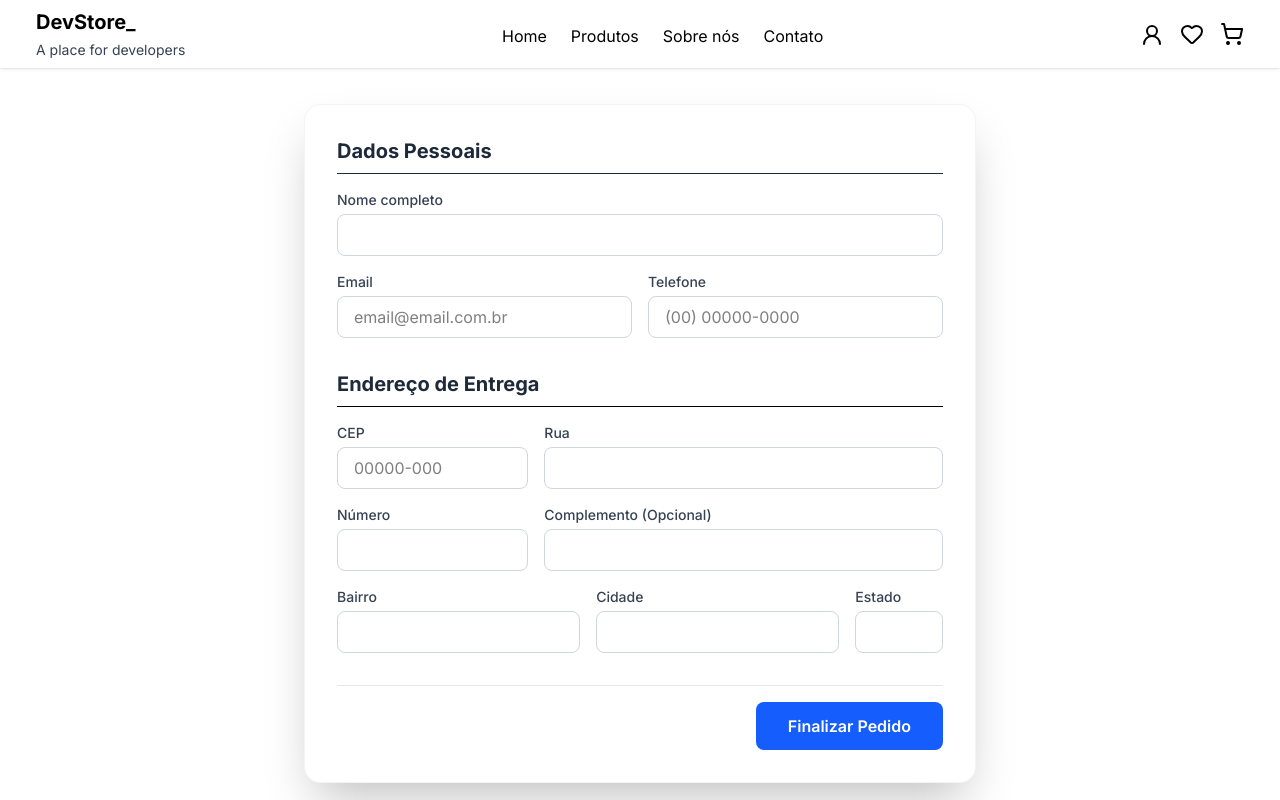
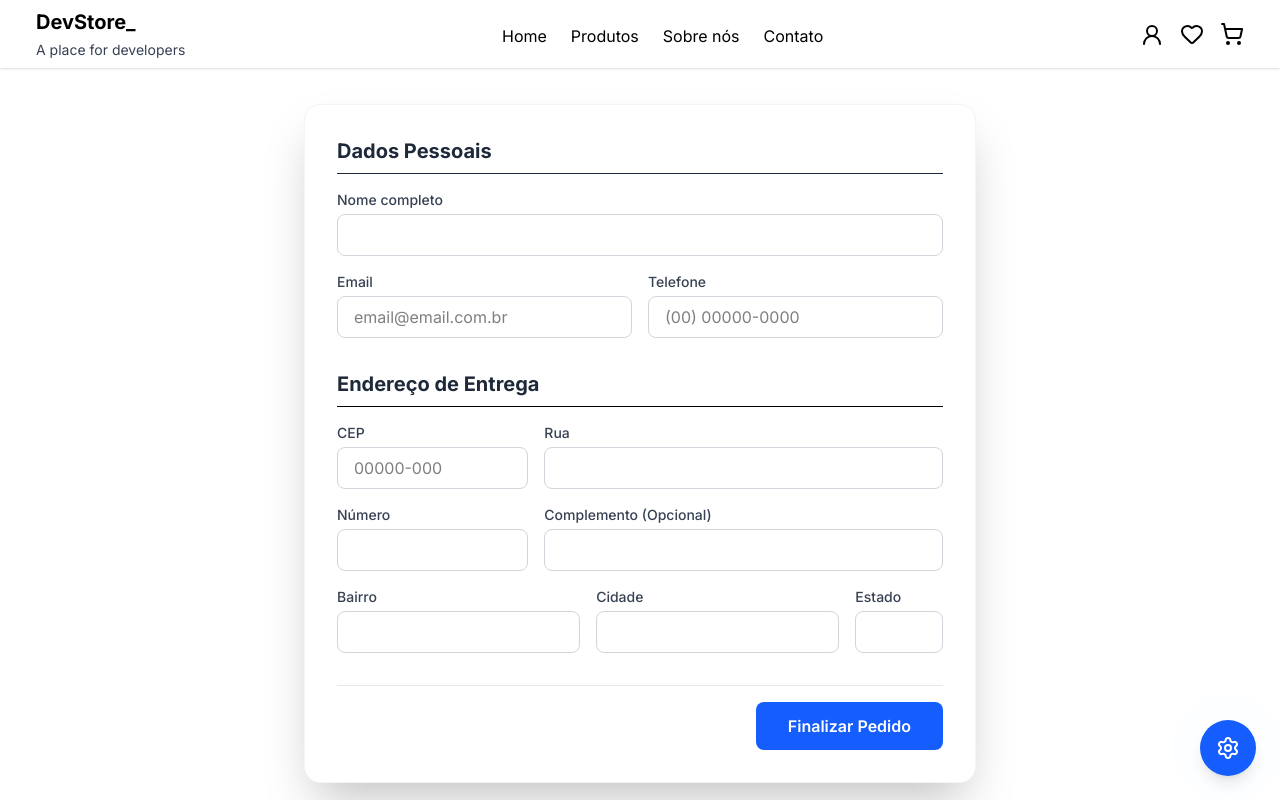
Before and after one commit to felipedev90/dev-store, a Next.js app: page /checkout in a window 1280 px wide. Shown: the top 800 px of the page. Built offline with nearby package versions, Linux system fonts and the light colour scheme.

Commit message:
feat: add DemoButton

```diff
--- a/src/app/layout.tsx
+++ b/src/app/layout.tsx
@@ -4,6 +4,7 @@ import Header from "../components/layout/Header";
 import Footer from "../components/layout/Footer";
 import "../styles/globals.css";
 import CartSidebar from "@/components/cart/CartSideBar";
+import DemoLoginButton from "@/components/layout/DemoLoginButton";
 
 
 const inter = Inter({
@@ -28,6 +29,7 @@ export default function RootLayout({
         <main className="flex-1 pt-18">{children}</main>
         <Footer />
         <CartSidebar />
+        <DemoLoginButton />
       </body>
     </html>
   );
--- /dev/null
+++ b/src/components/layout/DemoLoginButton.tsx
@@ -0,0 +1,134 @@
+"use client";
+
+import { useState, useSyncExternalStore } from "react";
+import { Settings, CheckCircle, AlertCircle } from "lucide-react";
+import { apiClient } from "@/lib/api";
+import { useAuthStore } from "@/store/auth-store";
+
+interface LoginResponse {
+  token: string;
+}
+
+// Definindo os estados possíveis do botão
+type ButtonState = "idle" | "loading" | "success" | "error";
+
+// Hook para detectar se estamos no cliente (browser) ou no servidor (SSR)
+function useIsClient() {
+  // Como este componente é "use client", ele só será renderizado no cliente.
+  return useSyncExternalStore(
+    // Subscrição vazia, pois não precisamos de atualizações.
+    () => () => {},
+    // Sempre retorna true, pois se estamos aqui, estamos no cliente.
+    () => true,
+    // No SSR, retornamos false, mas isso não deve acontecer devido ao "use client".
+    () => false,
+  );
+}
+
+export default function DemoLoginButton() {
+  const [state, setState] = useState<ButtonState>("idle");
+  const login = useAuthStore((s) => s.login);
+  const token = useAuthStore((s) => s.token);
+  const isClient = useIsClient();
+
+  // Se não estamos no cliente ou já temos um token, não renderizamos o botão
+  if (!isClient || token) return null;
+
+  async function handleDemoLogin() {
+    if (state === "loading") return;
+    setState("loading");
+
+    try {
+      // Simulando uma chamada à API para login
+      const response = await apiClient<LoginResponse>("/login", {
+        method: "POST",
+        body: JSON.stringify({
+          email: "demo@devstore.dev",
+          password: "demodemo",
+        }),
+      });
+
+      // Armazenando o token e informações do usuário no estado global
+      login(response.token, {
+        name: "Recrutador Demo",
+        email: "demo@devstore.dev",
+      });
+
+      // Exibindo feedback de sucesso
+      setState("success");
+      setTimeout(() => setState("idle"), 2500);
+    } catch {
+      setState("error");
+      setTimeout(() => setState("idle"), 3000);
+    }
+  }
+
+  // Mapeando os estados para rótulos e cores
+  const label = {
+    idle: "Modo Demo",
+    loading: "Entrando...",
+    success: "Logado com sucesso!",
+    error: "API offline. Inicie a devstore-api.",
+  }[state];
+
+  // Mapeando os estados para classes de cor
+  const bgColor = {
+    idle: "bg-blue-600 hover:bg-blue-700",
+    loading: "bg-blue-500",
+    success: "bg-emerald-500",
+    error: "bg-red-500",
+  }[state];
+
+  return (
+    <div className="fixed bottom-6 right-6 z-50 group flex flex-col items-end gap-2">
+      {/* Tooltip */}
+      <div
+        className="
+          px-3 py-2 bg-gray-900 text-white text-sm rounded-lg shadow-xl
+          opacity-0 group-hover:opacity-100
+          translate-y-1 group-hover:translate-y-0
+          transition-all duration-200 pointer-events-none
+          max-w-56 text-right
+        "
+      >
+        <p className="font-semibold leading-tight">{label}</p>
+        {state === "idle" && (
+          <p className="text-gray-400 text-xs mt-0.5">
+            Login automático para testes da plataforma. Sem necessidade de
+            cadastro!
+          </p>
+        )}
+        {/* Seta apontando para o botão */}
+        <span className="absolute -bottom-1.5 right-5 w-3 h-3 bg-gray-900 rotate-45" />
+      </div>
+
+      {/* Botão flutuante */}
+      <div className="relative">
+        {/* Anel pulsante — só exibe no estado idle */}
+        {state === "idle" && (
+          <span className="absolute inset-0 rounded-full animate-ping bg-blue-400 opacity-50" />
+        )}
+
+        <button
+          onClick={handleDemoLogin}
+          disabled={state === "loading"}
+          aria-label="Modo Demo — login automático para recrutadores"
+          className={`
+            relative w-14 h-14 rounded-full shadow-lg
+            flex items-center justify-center text-white
+            transition-all duration-300 cursor-pointer
+            disabled:cursor-not-allowed
+            ${bgColor}
+          `}
+        >
+          {state === "idle" && <Settings size={24} />}
+          {state === "loading" && (
+            <Settings size={24} className="animate-spin" />
+          )}
+          {state === "success" && <CheckCircle size={24} />}
+          {state === "error" && <AlertCircle size={24} />}
+        </button>
+      </div>
+    </div>
+  );
+}
```
